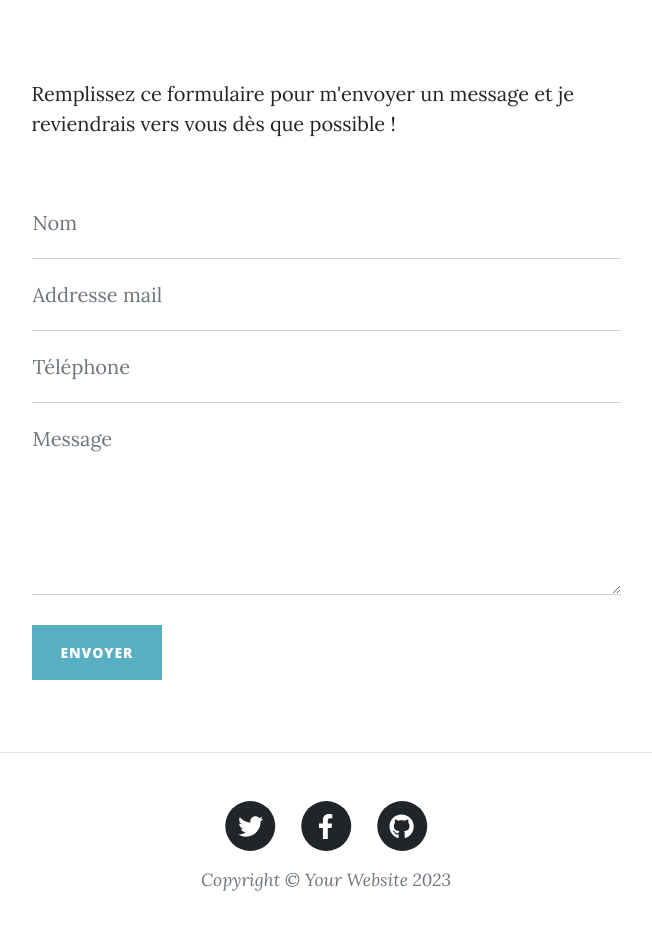
After one commit to j-lucea/MyFirstBlog, a PHP site: page /templates/contact.php in a window 1280 px wide. The commit adds this page. Shown: the part 629-1571 px from the top of the page, without its empty margins (314-966 px from the left). Run offline with PHP 8.4, Linux system fonts and the light colour scheme; some libraries are stand-ins or nearby versions.

Commit message:
Contact page created

```diff
--- a/index.php
+++ b/index.php
@@ -4,11 +4,13 @@ require_once('src/controllers/comment/add.php');
 require_once('src/controllers/comment/update.php');
 require_once('src/controllers/homepage.php');
 require_once('src/controllers/post.php');
+require_once('src/controllers/contact.php');
 
 use Application\Controllers\Comment\Add\AddComment;
 use Application\Controllers\Comment\Update\UpdateComment;
 use Application\Controllers\Homepage\Homepage;
 use Application\Controllers\Post\Post;
+use Application\Controllers\Contact\Contact;
 
 try {
     if (isset($_GET['action']) && $_GET['action'] !== '') {
@@ -41,6 +43,8 @@ try {
             } else {
                 throw new Exception('Aucun identifiant de commentaire envoyé');
             }
+        } elseif ($_GET['action'] === 'contact') {
+            (new Contact())->execute();
         } else {
             throw new Exception("La page que vous recherchez n'existe pas.");
         }
--- /dev/null
+++ b/templates/contact.php
@@ -0,0 +1,81 @@
+<?php $title = "Le blog de l'AVBN"; ?>
+
+<?php ob_start(); ?>
+<!-- Page Header-->
+<header class="masthead" style="background-image: url('templates/assetst-bg.jpg')">
+    <div class="container position-relative px-4 px-lg-5">
+        <div class="row gx-4 gx-lg-5 justify-content-center">
+            <div class="col-md-10 col-lg-8 col-xl-7">
+                <div class="page-heading">
+                    <h1>Contactez-moi</h1>
+                    <span class="subheading">Des questions ? J'ai des réponses.</span>
+                </div>
+            </div>
+        </div>
+    </div>
+</header>
+<!-- Main Content-->
+<main class="mb-4">
+    <div class="container px-4 px-lg-5">
+        <div class="row gx-4 gx-lg-5 justify-content-center">
+            <div class="col-md-10 col-lg-8 col-xl-7">
+                <p>Remplissez ce formulaire pour m'envoyer un message et je reviendrais vers vous dès que possible !</p>
+                <div class="my-5">
+                    <!-- * * * * * * * * * * * * * * *-->
+                    <!-- * * SB Forms Contact Form * *-->
+                    <!-- * * * * * * * * * * * * * * *-->
+                    <!-- This form is pre-integrated with SB Forms.-->
+                    <!-- To make this form functional, sign up at-->
+                    <!-- https://startbootstrap.com/solution/contact-forms-->
+                    <!-- to get an API token!-->
+                    <form id="contactForm" data-sb-form-api-token="API_TOKEN">
+                        <div class="form-floating">
+                            <input class="form-control" id="name" type="text" placeholder="Entrez votre nom..." data-sb-validations="required" />
+                            <label for="name">Nom</label>
+                            <div class="invalid-feedback" data-sb-feedback="name:required">Un nom est nécessaire.</div>
+                        </div>
+                        <div class="form-floating">
+                            <input class="form-control" id="email" type="email" placeholder="Entrez votre adresse mail..." data-sb-validations="required,email" />
+                            <label for="email">Addresse mail</label>
+                            <div class="invalid-feedback" data-sb-feedback="email:required">Une adresse mail est nécessaire.</div>
+                            <div class="invalid-feedback" data-sb-feedback="email:email">Adresse mail invalide.</div>
+                        </div>
+                        <div class="form-floating">
+                            <input class="form-control" id="phone" type="tel" placeholder="Entrez votre numéro de téléphone..." data-sb-validations="required" />
+                            <label for="phone">Téléphone</label>
+                            <div class="invalid-feedback" data-sb-feedback="phone:required">Un numéro de téléphone est nécessaire.</div>
+                        </div>
+                        <div class="form-floating">
+                            <textarea class="form-control" id="message" placeholder="Entrez votre message ici..." style="height: 12rem" data-sb-validations="required"></textarea>
+                            <label for="message">Message</label>
+                            <div class="invalid-feedback" data-sb-feedback="message:required">Un message est nécessaire.</div>
+                        </div>
+                        <br />
+                        <!-- Submit success message-->
+                        <!---->
+                        <!-- This is what your users will see when the form-->
+                        <!-- has successfully submitted-->
+                        <div class="d-none" id="submitSuccessMessage">
+                            <div class="text-center mb-3">
+                                <div class="fw-bolder">Form submission successful!</div>
+                                To activate this form, sign up at
+                                <br />
+                                <a href="https://startbootstrap.com/solution/contact-forms">https://startbootstrap.com/solution/contact-forms</a>
+                            </div>
+                        </div>
+                        <!-- Submit error message-->
+                        <!---->
+                        <!-- This is what your users will see when there is-->
+                        <!-- an error submitting the form-->
+                        <div class="d-none" id="submitErrorMessage"><div class="text-center text-danger mb-3">Une erreur est survenue</div></div>
+                        <!-- Submit Button-->
+                        <button class="btn btn-primary text-uppercase disabled" id="submitButton" type="submit">Envoyer</button>
+                    </form>
+                </div>
+            </div>
+        </div>
+    </div>
+</main>
+<?php $content = ob_get_clean(); ?>
+
+<?php require('layout.php') ?>
--- a/templates/layout.php
+++ b/templates/layout.php
@@ -29,7 +29,7 @@
                 <li class="nav-item"><a class="nav-link px-lg-3 py-3 py-lg-4" href="src/public/index.html">Home</a></li>
                 <li class="nav-item"><a class="nav-link px-lg-3 py-3 py-lg-4" href="src/public/about.html">About</a></li>
                 <li class="nav-item"><a class="nav-link px-lg-3 py-3 py-lg-4" href="src/public/post.html">Sample Post</a></li>
-                <li class="nav-item"><a class="nav-link px-lg-3 py-3 py-lg-4" href="src/public/contact.html">Contact</a></li>
+                <li class="nav-item"><a class="nav-link px-lg-3 py-3 py-lg-4" href="index.php?action=contact">Contact</a></li>
             </ul>
         </div>
     </div>
```
Also changed, not shown: src/controllers/contact.php (added, +13 -0 lines).
